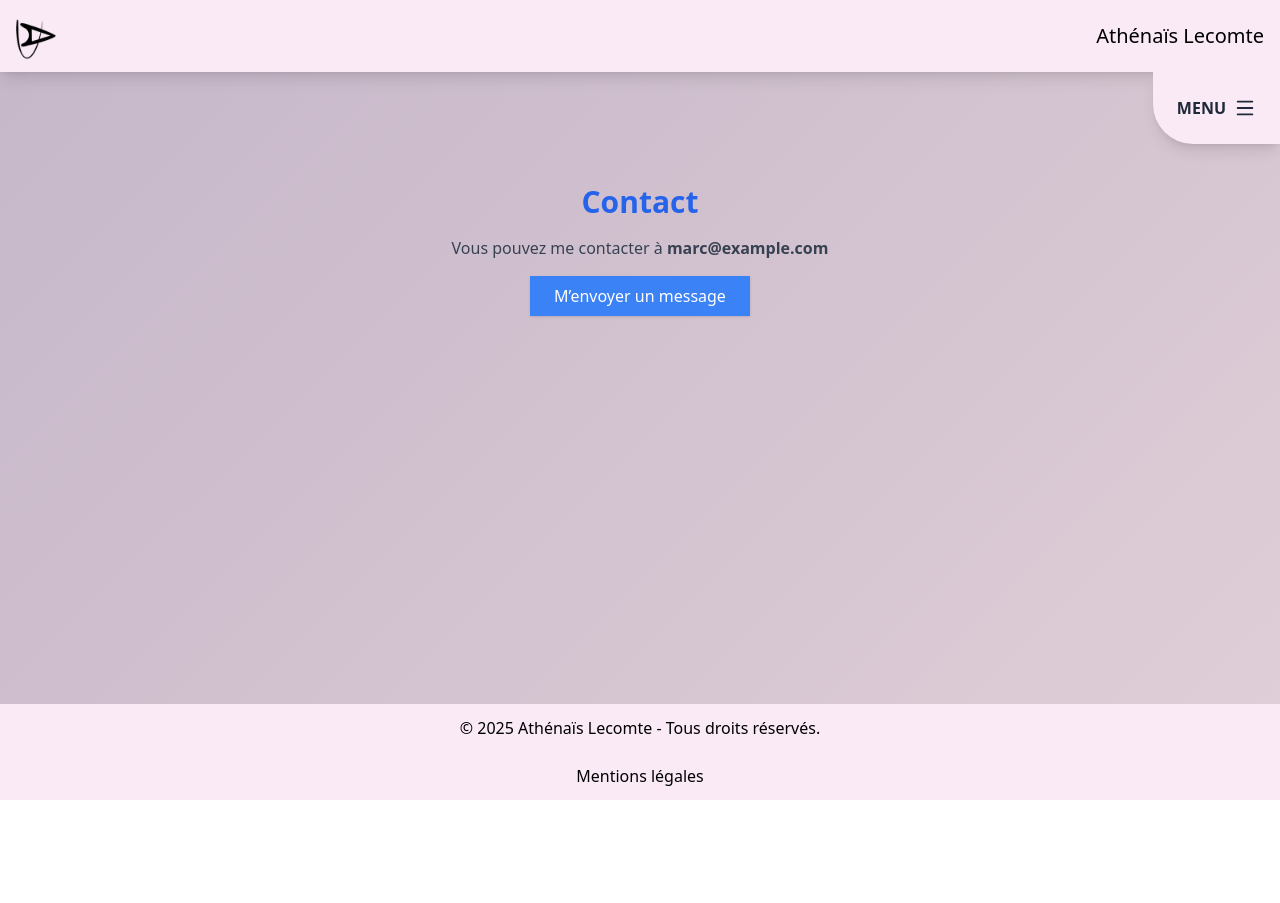
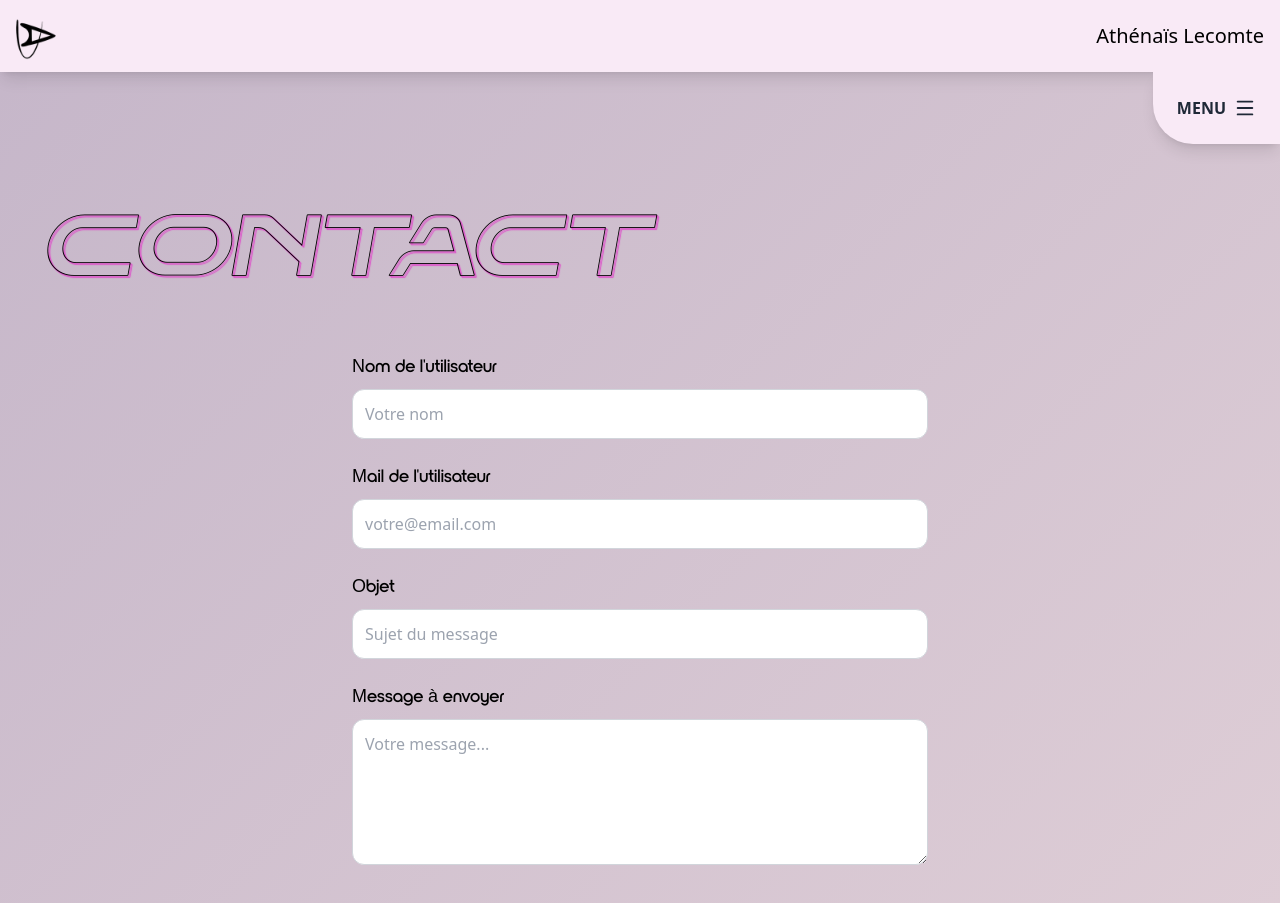
Before and after one commit to Piamah/portfolio3, a React (Vite) app: page /contact in a window 1280 px wide. Shown: the top 903 px of the page. Before the commit the page ends 800 px from the top, so only its background shows below. Built offline with nearby package versions, Linux system fonts and the light colour scheme.

Commit message:
Contact page updated + install emailJS

```diff
--- a/package.json
+++ b/package.json
@@ -12,6 +12,7 @@
   "dependencies": {
     "class-variance-authority": "^0.7.1",
     "clsx": "^2.1.1",
+    "emailjs-com": "^3.2.0",
     "framer-motion": "^12.23.24",
     "gsap": "^3.13.0",
     "lucide-react": "^0.548.0",
--- a/src/pages/Contact.jsx
+++ b/src/pages/Contact.jsx
@@ -1,26 +1,112 @@
 import Header from "../components/Header";
 import Menu from "../components/Menu";
-
-
+import { useRef, useState } from "react";
+import emailjs from "emailjs-com";
 
 export default function Contact() {
+  const form = useRef();
+  const [success, setSuccess] = useState(null);
+
+  const sendEmail = (e) => {
+    e.preventDefault();
+
+    emailjs
+      .sendForm(
+        "service_4p4oogl",
+        "template_miz9f98",
+        form.current,
+        "lmjbq4SV8vDREMto6"
+      )
+      .then(
+        () => {
+          setSuccess(true);
+          form.current.reset();
+        },
+        (error) => {
+          console.error(error);
+          setSuccess(false);
+        }
+      );
+  };
+
   return (
     <>
       <Header />
       <div className="flex flex-row-reverse justify-between ">
         <Menu />
       </div>
+
       <section className="text-center p-10">
-      <h1 className="text-3xl font-bold text-blue-600 mb-4">Contact</h1>
-      <p className="text-gray-700 mb-4">
-        Vous pouvez me contacter à <span className="font-semibold">marc@example.com</span>
-      </p>
-      <a
-        href="mailto:marc@example.com"
-        className="inline-block bg-blue-500 text-white px-6 py-2 rounded-lg shadow hover:bg-blue-600 transition"
-      >
-        M’envoyer un message
-      </a>
+        <div>
+          <h1 className="font-Rostex text-[86px] flex justify-start [text-shadow:1px_1px_1px_#DF47C9,2px_2px_1px_#DF47C9]">
+            CONTACT
+          </h1>
+        </div>
+        {/* Formulaire */}
+        <form ref={form} onSubmit={sendEmail} className="max-w-xl mx-auto mt-10 flex flex-col gap-6 text-left">
+          <div className="flex flex-col">
+            <label htmlFor="name"
+            className="font-NordiquePro mb-2 text-lg">
+            Nom de l'utilisateur
+            </label>
+            <input
+            id="name"
+            name="user_name"
+            type="text"
+            className="p-3 rounded-xl border border-gray-300 focus:outline-none focus:ring-2 focus:ring-[#DF47C9]"
+            placeholder="Votre nom" required />
+          </div>
+          {/* User email */}
+          <div className="flex flex-col">
+            <label htmlFor="email"
+            className="font-NordiquePro mb-2 text-lg">
+              Mail de l'utilisateur
+              </label>
+            <input
+            id="email"
+            name="user_email"
+            type="email"
+            className="p-3 rounded-xl border border-gray-300 focus:outline-none focus:ring-2 focus:ring-[#DF47C9]"
+            placeholder="votre@email.com" required />
+          </div>
+          {/* Email object */}
+          <div className="flex flex-col">
+            <label htmlFor="subject"
+            className="font-NordiquePro mb-2 text-lg">
+              Objet
+              </label>
+            <input
+            id="subject"
+            name="subject"
+            type="text"
+            className="p-3 rounded-xl border border-gray-300 focus:outline-none focus:ring-2 focus:ring-[#DF47C9]"
+            placeholder="Sujet du message" required />
+          </div>
+          {/* Message */}
+          <div className="flex flex-col">
+            <label htmlFor="message"
+            className="font-NordiquePro mb-2 text-lg">
+            Message à envoyer
+            </label>
+            <textarea
+            id="message"
+            name="message"
+            rows="5"
+            className="p-3 rounded-xl border border-gray-300 focus:outline-none focus:ring-2 focus:ring-[#DF47C9]"
+            placeholder="Votre message..." required>
+            </textarea>
+          </div>
+          {/* Bouton */}
+          <button type="submit"
+          className="mt-4 text-white font-semibold py-3 px-6 rounded-2xl shadow-md transition-transform transform hover:scale-105"
+          style={{ background: "linear-gradient(90deg, var(--button-bg-start), var(--button-bg-end))" }}>
+            M'envoyer un message
+          </button>
+
+          {success === true && <p className="text-green-500 mt-4">✅ Votre message a été envoyé !</p>}
+          {success === false && <p className="text-red-500 mt-4">❌ Une erreur est survenue. Réessayez.</p>}
+        </form>
+
       </section>
     </>
   );
```
Also changed, not shown: 1 other file (tests, documents, lock files or other folders). Lines whose indentation alone changed are shown as unchanged.
